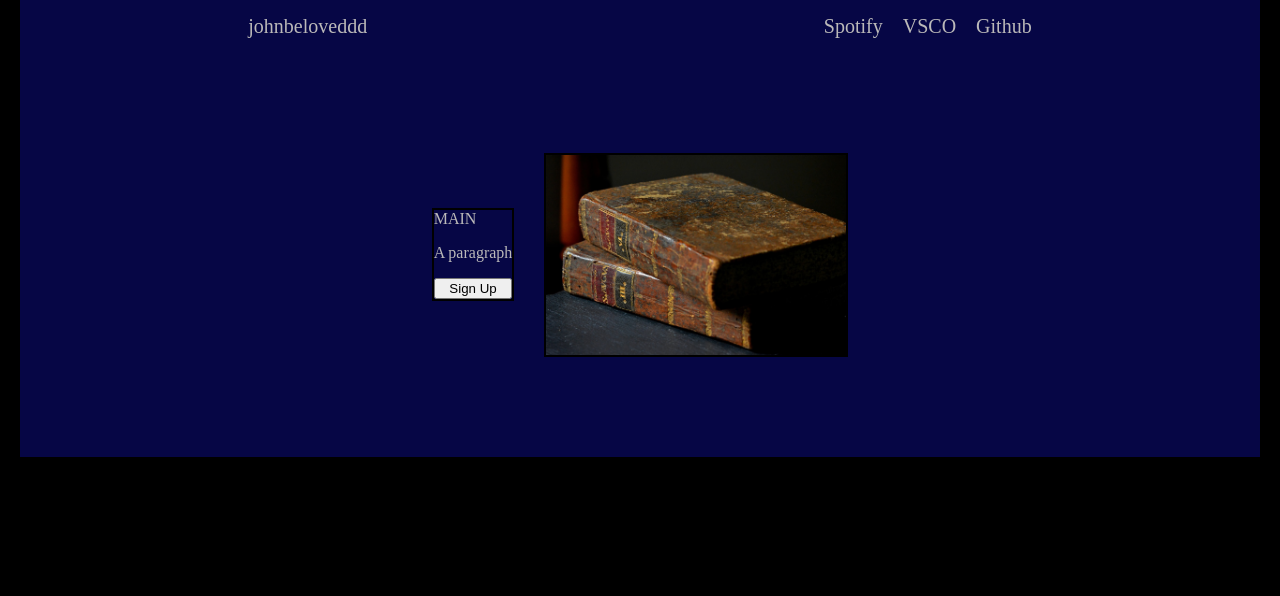
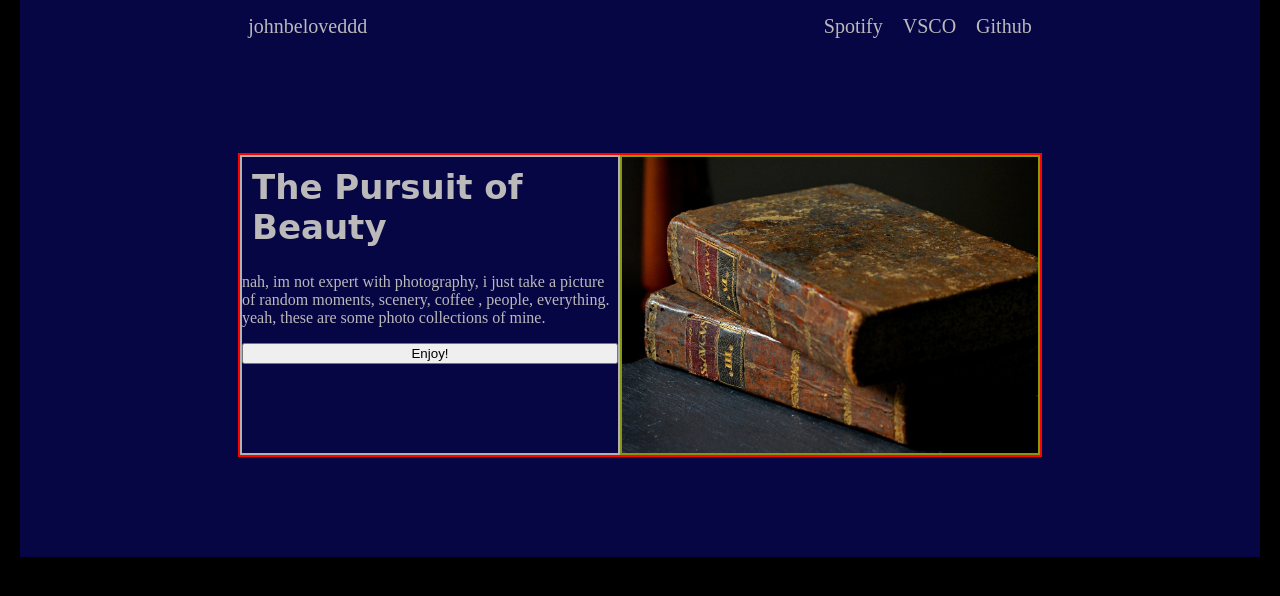
Before and after one commit to johnsabinay/landing-page, a plain HTML site: page index.html in a window 1280 px wide. Drawn offline with Linux system fonts and the light colour scheme.

Commit message:
Sub header section 80%

```diff
--- a/index.html
+++ b/index.html
@@ -19,14 +19,18 @@
     </div>
 
     <div class="sub-header-section">
+     <div class="subheader-container">
         <div class="sub-header-left-box">
-            <div class="hero-main-txt">MAIN</div>
-            <p>A paragraph</p>
-            <button>Sign Up</button>
+            <div class="hero-main-txt">The Pursuit of Beauty</div>
+            <p>nah, im not expert with photography, i just take a  picture of random moments, scenery, coffee , people, everything.
+                yeah, these are some photo collections of mine.
+            </p>
+            <button id="Enjoy-btn">Enjoy!</button>
         </div>
         <div class="sub-header-right-box">
             <img src="sample.jpg" alt="sample-pic" id="sample">
         </div>
+     </div>
 
 
     </div>
--- a/stylesheet.css
+++ b/stylesheet.css
@@ -39,27 +39,47 @@ a {
 .sub-header-section{
     display: flex;
     background-color: rgb(6, 6, 69);
-    box-sizing: border-box;
     justify-content: center;
     align-items: center;
     gap: 30px;
     padding: 100px;
+}
 
-
-
+.subheader-container {
+    display: flex;
+    border: 2px red solid;
+    width: 800px;
+    height: 300px;
 
 }
+
 
 .sub-header-left-box {
     display: flex;
     flex-direction: column;
-    border: 2px solid black;
+    border: 2px solid rgb(177, 177, 177);
+    max-width: 380px;
+    box-sizing: border-box;
+}
+
+.hero-main-txt {
+ font-size: 34px;
+ font-weight: 900;
+ font-family: 'Brush Script MT', cursive;
+ padding: 10px;
+ text-align: start;
+}
+
+.hero-main-txt > p {
+    color: rgb(111, 58, 58);
+
 }
 
 .sub-header-right-box {
     display: flex;
-    border: 2px solid black;
-
+    border: 2px solid rgb(137, 151, 12);
+    flex: 1;
+    max-width: 465px;
 
 
 }
@@ -69,5 +89,6 @@ a {
     width: 300px;
     display: flex;
     justify-content: center;
+    flex: 1;
 
 }
```
